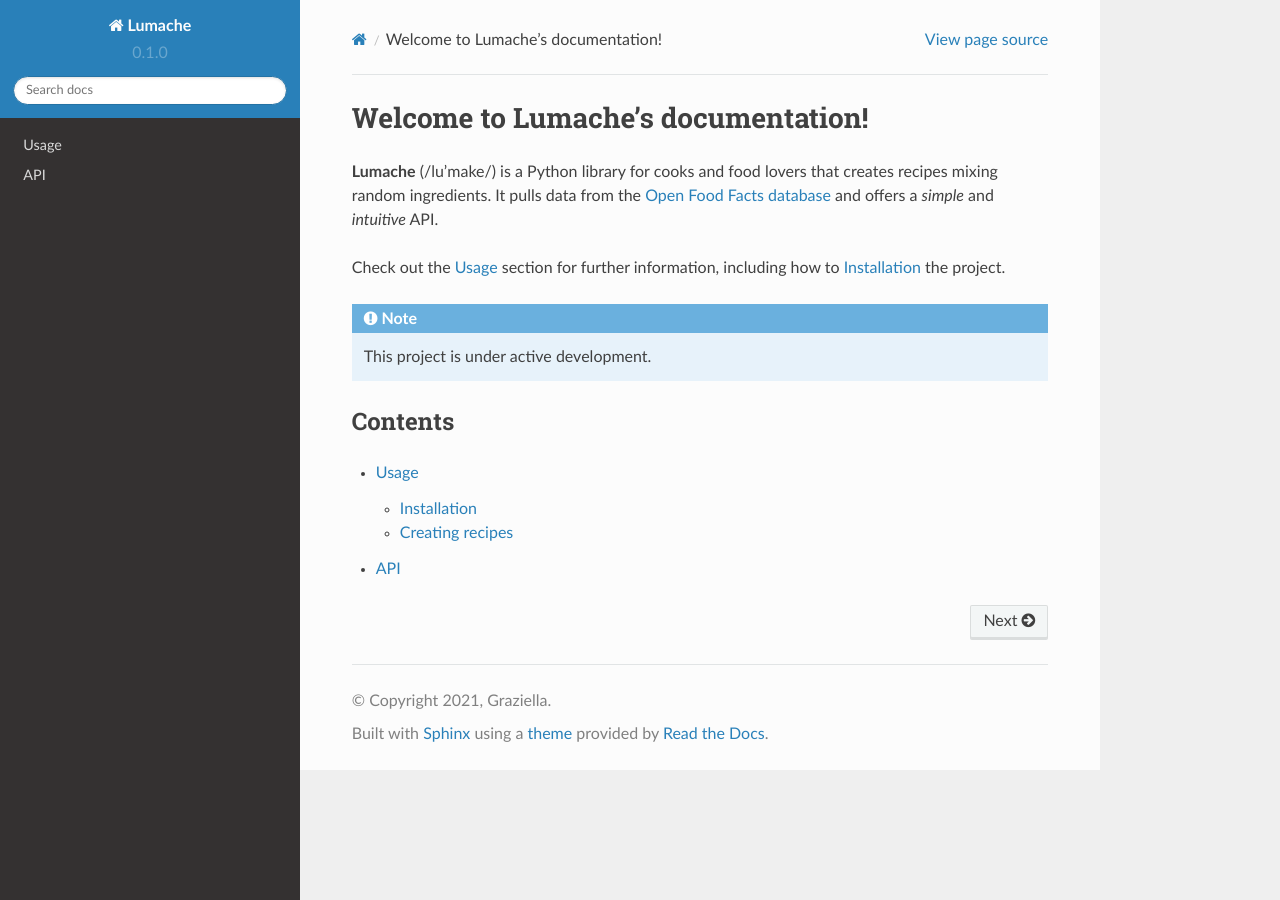
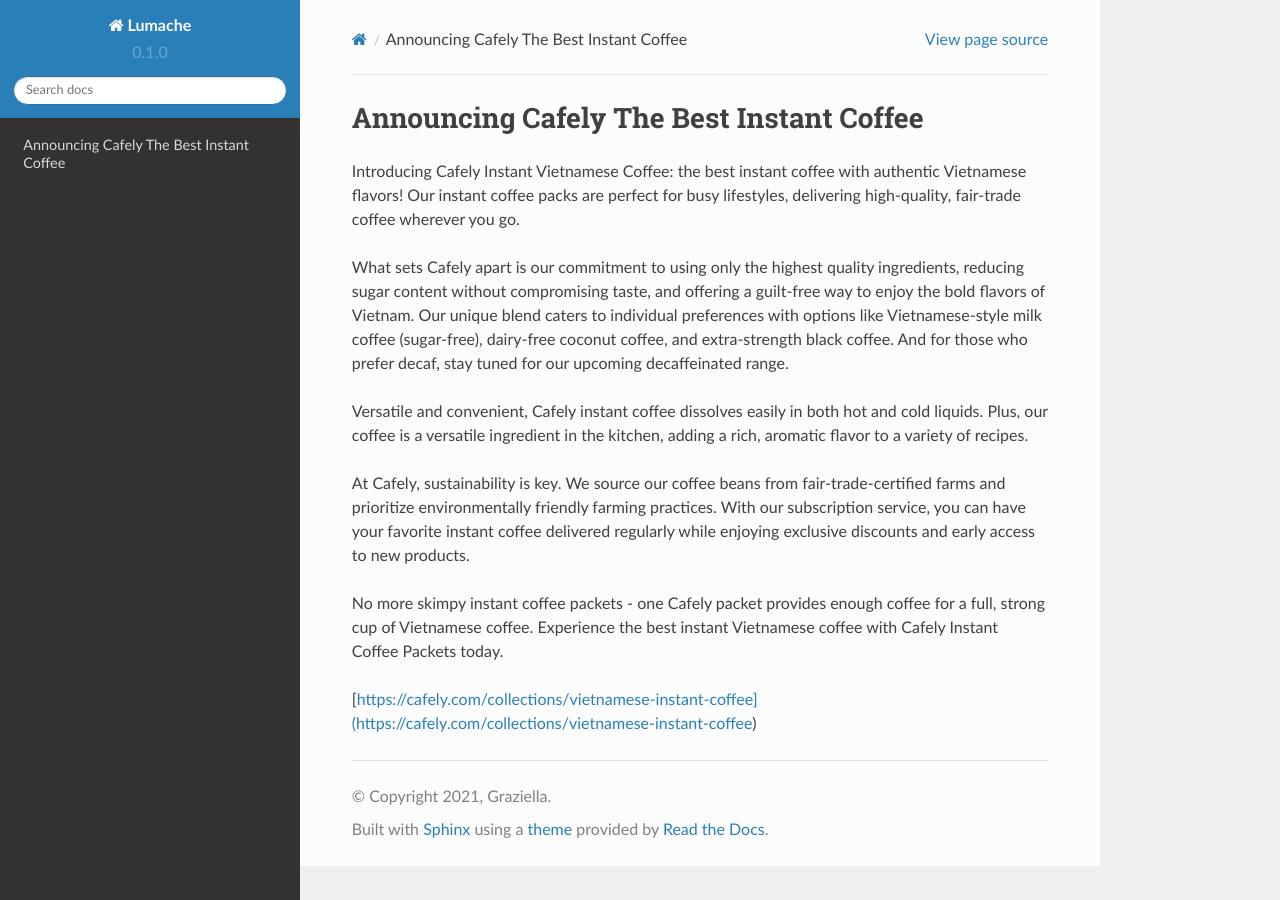
Before and after one commit to cafelyteam/cafely, a Sphinx documentation site: the page built from docs/source/index.rst, in a window 1280 px wide. Built offline with Sphinx 7.4.7 and the Read the Docs theme 2.0.0, drawn with Linux system fonts in a browser that asks for light colours.

Commit message:
Update index.rst

```diff
--- a/docs/source/index.rst
+++ b/docs/source/index.rst
@@ -1,22 +1,14 @@
-Welcome to Lumache's documentation!
+Announcing Cafely The Best Instant Coffee
 ===================================
 
-**Lumache** (/lu'make/) is a Python library for cooks and food lovers
-that creates recipes mixing random ingredients.
-It pulls data from the `Open Food Facts database <https://world.openfoodfacts.org/>`_
-and offers a *simple* and *intuitive* API.
+Introducing Cafely Instant Vietnamese Coffee: the best instant coffee with authentic Vietnamese flavors! Our instant coffee packs are perfect for busy lifestyles, delivering high-quality, fair-trade coffee wherever you go.
 
-Check out the :doc:`usage` section for further information, including
-how to :ref:`installation` the project.
+What sets Cafely apart is our commitment to using only the highest quality ingredients, reducing sugar content without compromising taste, and offering a guilt-free way to enjoy the bold flavors of Vietnam. Our unique blend caters to individual preferences with options like Vietnamese-style milk coffee (sugar-free), dairy-free coconut coffee, and extra-strength black coffee. And for those who prefer decaf, stay tuned for our upcoming decaffeinated range.
 
-.. note::
+Versatile and convenient, Cafely instant coffee dissolves easily in both hot and cold liquids. Plus, our coffee is a versatile ingredient in the kitchen, adding a rich, aromatic flavor to a variety of recipes.
 
-   This project is under active development.
+At Cafely, sustainability is key. We source our coffee beans from fair-trade-certified farms and prioritize environmentally friendly farming practices. With our subscription service, you can have your favorite instant coffee delivered regularly while enjoying exclusive discounts and early access to new products.
 
-Contents
---------
+No more skimpy instant coffee packets - one Cafely packet provides enough coffee for a full, strong cup of Vietnamese coffee. Experience the best instant Vietnamese coffee with Cafely Instant Coffee Packets today.
 
-.. toctree::
-
-   usage
-   api
+[https://cafely.com/collections/vietnamese-instant-coffee](https://cafely.com/collections/vietnamese-instant-coffee)
```
